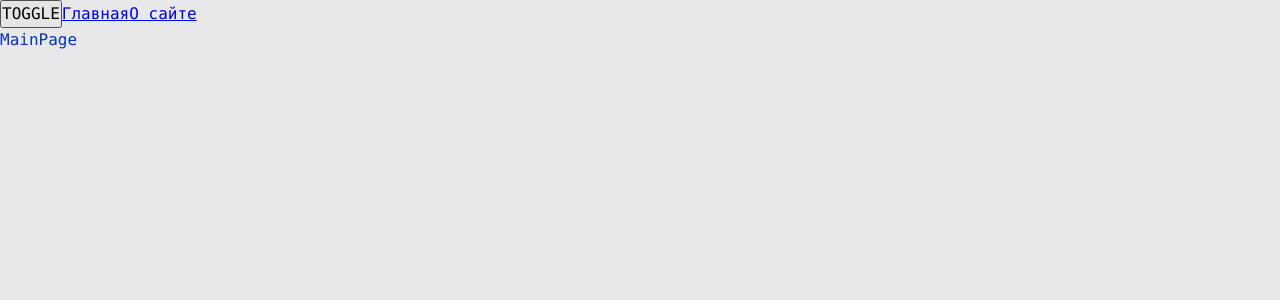
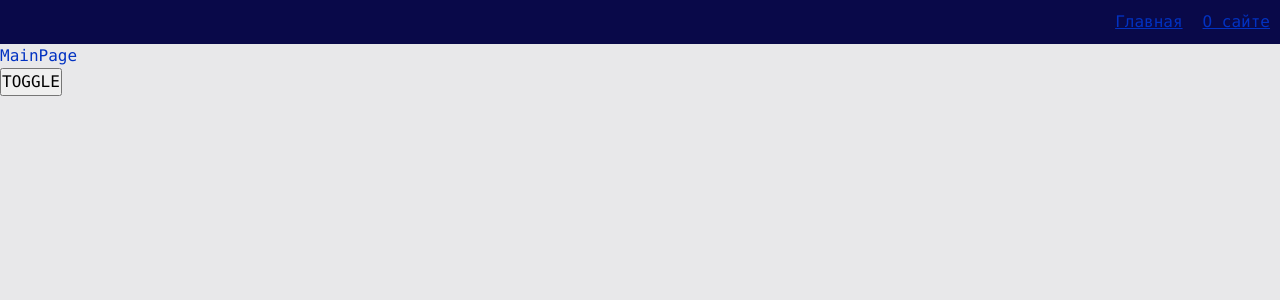
Before and after one commit to neeptoon/front-productions, a React app: page / in a window 1280 px wide. Shown: the top 300 px of the page. Built offline with nearby package versions, Linux system fonts and the light colour scheme.

Commit message:
добавляет компонент навбара

```diff
--- a/src/app/App.tsx
+++ b/src/app/App.tsx
@@ -4,6 +4,7 @@ import './styles/index.scss';
 import {classNames} from "shared/lib/classNames/classNames";
 import {useTheme} from "app/providers/ThemeProvider";
 import { AppRouter } from './providers/router';
+import { NavBar } from 'widgets/NavBar';
 
 
 const App = () => {
@@ -11,10 +12,9 @@ const App = () => {
 
     return (
         <div className={classNames('app', {}, [theme])}>
+            <NavBar />
+            <AppRouter/>
             <button onClick={toggleTheme}>TOGGLE</button>
-            <Link to={'/'}>Главная</Link>
-            <Link to={'/about'}>О сайте</Link>
-            <AppRouter/>
         </div>
     );
 };
--- a/src/app/styles/themes/dark.scss
+++ b/src/app/styles/themes/dark.scss
@@ -1,6 +1,9 @@
 .app.dark {
     --bg-color: #090949;
+    --inverted-bg-color: #e8e8ea;
 
     --primary-color: #049604;
     --secondary-color: #04ff04;
+    --inverted-primary-color: #0232c2;
+    --inverted-secondary-color: #0449e0;
 }
--- a/src/app/styles/themes/normal.scss
+++ b/src/app/styles/themes/normal.scss
@@ -1,6 +1,9 @@
 :root {
     --bg-color: #e8e8ea;
+    --inverted-bg-color: #090949;
 
     --primary-color: #0232c2;
     --secondary-color: #0449e0;
+    --inverted-primary-color: #049604;
+    --inverted-secondary-color: #04ff04;
 }
--- a/src/shared/lib/classNames/classNames.ts
+++ b/src/shared/lib/classNames/classNames.ts
@@ -1,10 +1,10 @@
 
 type Mods = Record<string, boolean | string>
 
-export function classNames(cls: string, mods: Mods, additional: string[]): string {
+export function classNames(cls: string, mods: Mods = {}, additional: string[] = []): string {
     return [
         cls,
-        ...additional,
+        ...additional.filter(Boolean),
         ...Object.entries(mods)
             .filter(([className, value]) => Boolean(value))
             .map(([className]) => className)
--- /dev/null
+++ b/src/shared/lib/classNames/index.ts
@@ -0,0 +1,3 @@
+import { classNames } from "./classNames";
+
+export {classNames};
--- /dev/null
+++ b/src/shared/ui/AppLink/AppLink.module.scss
@@ -0,0 +1,11 @@
+.link {
+    color: var(--primary-color);
+}
+
+.primary {
+    color: var(--primary-color);
+}
+
+.secondary {
+    color: var(--inverted-primary-color);
+}
--- /dev/null
+++ b/src/shared/ui/AppLink/AppLink.tsx
@@ -0,0 +1,23 @@
+import { Link, LinkProps } from "react-router-dom";
+import { classNames } from "shared/lib/classNames";
+import cls from './AppLink.module.scss';
+
+type AppLinkTheme = 'primary' | 'secondary';
+
+type AppLinkProps = LinkProps & {
+    className?: string;
+    children: React.ReactNode;
+    theme?: AppLinkTheme;
+}
+
+
+export function AppLink({className, children, to, theme = 'primary', ...otherProps}: AppLinkProps) {
+    return (
+        <Link
+        to={to}
+        className={classNames(cls.link,{}, [className, cls[theme]])}
+        {...otherProps}>
+            {children}
+        </Link>
+    )
+}
--- /dev/null
+++ b/src/widgets/NavBar/index.ts
@@ -0,0 +1,3 @@
+import {NavBar} from './ui/NavBar';
+
+export {NavBar};
--- /dev/null
+++ b/src/widgets/NavBar/ui/NavBar.module.scss
@@ -0,0 +1,9 @@
+.navbar {
+    display: flex;
+    flex-direction: row;
+    justify-content: flex-end;
+    gap: 20px;
+    width: 100;
+    padding: 10px;
+    background-color: var(--inverted-bg-color);
+}
--- /dev/null
+++ b/src/widgets/NavBar/ui/NavBar.tsx
@@ -0,0 +1,17 @@
+import { Link } from "react-router-dom";
+import { AppLink } from "shared/ui/AppLink/AppLink";
+import {classNames} from '../../../shared/lib/classNames'
+import cls from './NavBar.module.scss';
+
+type NavBarProps = {
+    className?: string;
+}
+
+export function NavBar({className}: NavBarProps) {
+    return (
+        <div className={classNames(cls.navbar, {}, [className])}>
+            <AppLink to={'/'}>Главная</AppLink>
+            <AppLink to={'/about'}>О сайте</AppLink>
+        </div>
+    )
+}
```
